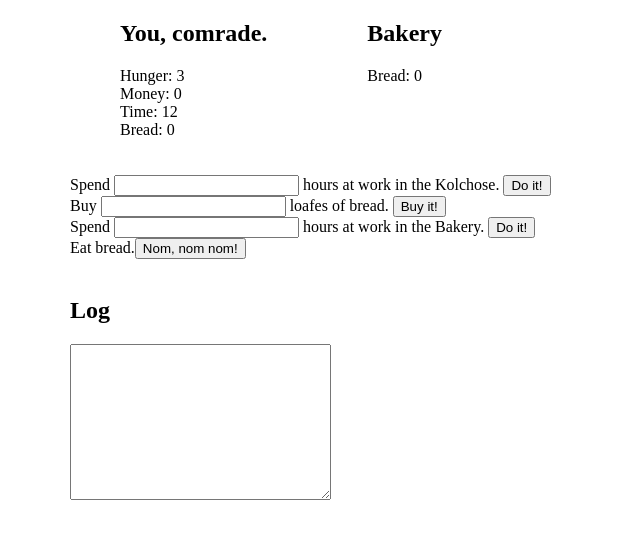
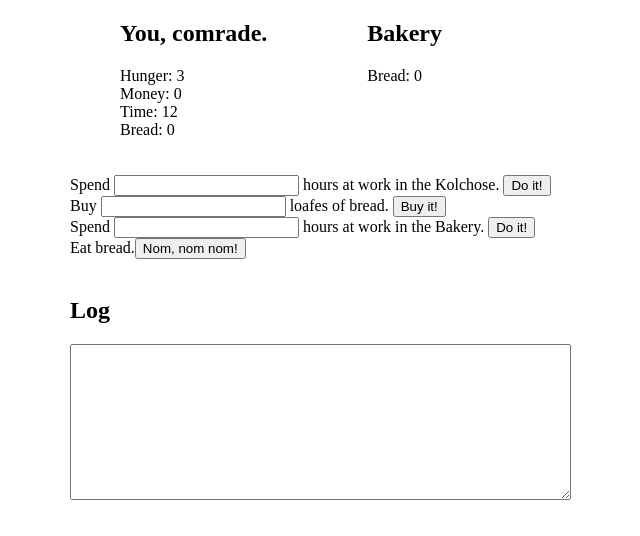
Before and after one commit to Gk1mtd/red_farm, a plain HTML site: page index.html in a window 1280 px wide. Shown: the part 58-594 px from the top of the page, without its empty margins (250-890 px from the left). Drawn offline with Linux system fonts and the light colour scheme.

Commit message:
log is now wider

```diff
--- a/index.html
+++ b/index.html
@@ -32,7 +32,7 @@
         <br>
         <br>
         <h2>Log</h2>
-        <textarea name="log" id="log" cols="30" rows="10" readonly></textarea>
+        <textarea name="log" id="log" cols="60" rows="10" readonly></textarea>
     </body>
     <footer>
         <script src="core.js"></script>
```
